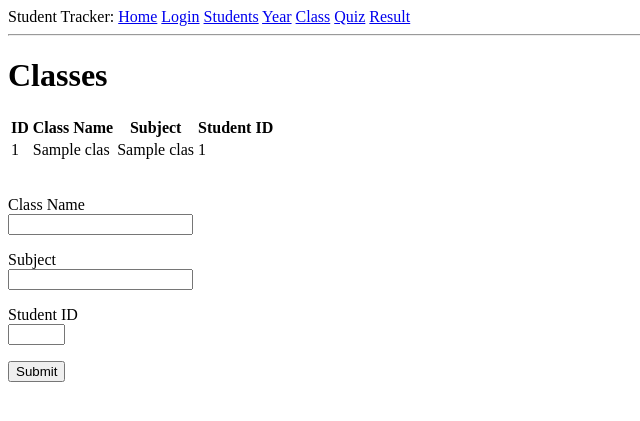
After one commit to CalicheCas/IS211_Assignment12, a Flask app: page /class in a window 1280 px wide. The commit adds this page. Shown: the top 421 px of the page, without its empty margins (0-640 px from the left). Run offline with Flask 2, Linux system fonts and the light colour scheme; tables that the repository leaves empty hold one stand-in row (values such as "Sample post").

Commit message:
Submitted app in working order

```diff
--- a/app/forms.py
+++ b/app/forms.py
@@ -1,8 +1,8 @@
-from flask_wtf import FlaskForm
+from flask_wtf import FlaskForm, Form
 from wtforms import StringField, PasswordField, BooleanField, SubmitField
-from wtforms.validators import DataRequired
 from wtforms.validators import ValidationError, DataRequired, Email, EqualTo
 from app.models import User
+from wtforms.fields.html5 import DateField
 
 
 class LoginForm(FlaskForm):
@@ -29,3 +29,29 @@ class RegistrationForm(FlaskForm):
         user = User.query.filter_by(email=email.data).first()
         if user is not None:
             raise ValidationError('Please use a different email address.')
+
+
+class StudentForm(FlaskForm):
+    firstname = StringField('First Name', validators=[DataRequired()])
+    lastname = StringField('Last Name', validators=[DataRequired()])
+    year = StringField('Year', validators=[DataRequired()])
+    submit = SubmitField('Add Student')
+
+
+class YearForm(FlaskForm):
+    desc = StringField("School Year", validators=[DataRequired()])
+    submit = SubmitField('Submit')
+
+
+class ClassForm(FlaskForm):
+    name = StringField("Class Name", validators=[DataRequired()])
+    subject = StringField("Subject", validators=[DataRequired()])
+    student_id = StringField("Student ID", validators=[DataRequired()])
+    submit = SubmitField('Submit')
+
+
+class QuizForm(FlaskForm):
+    created_at = DateField('Date', format='%Y-%m-%d')
+    grade = StringField("Grade", validators=[DataRequired()])
+    class_id = StringField("Class ID", validators=[DataRequired()])
+    submit = SubmitField('Submit')
--- a/app/routes.py
+++ b/app/routes.py
@@ -1,9 +1,10 @@
-from flask import render_template, flash, redirect, url_for, request
+from flask import render_template, flash, redirect, url_for, request, current_app
 from app import app, db
-from app.forms import LoginForm, RegistrationForm
+from app.forms import LoginForm, RegistrationForm, StudentForm, YearForm, ClassForm, QuizForm
 from flask_login import current_user, login_user, logout_user, login_required
-from app.models import User
+from app.models import User, Student, Year, Class, Quiz
 from werkzeug.urls import url_parse
+import sqlalchemy
 
 
 @app.route('/')
@@ -21,6 +22,7 @@ def index():
             'body': 'The Avengers movie was so cool!'
         }
     ]
+    app.logger.error("Rendering index")
     return render_template('index.html', title='Home', posts=posts)
 
 
@@ -33,6 +35,7 @@ def login():
         user = User.query.filter_by(username=form.username.data).first()
         if user is None or not user.check_password(form.password.data):
             flash('Invalid username or password')
+            app.logger.error("Invalid username or password")
             return redirect(url_for('login'))
         login_user(user, remember=form.remember_me.data)
         next_page = request.args.get('next')
@@ -59,5 +62,91 @@ def register():
         db.session.add(user)
         db.session.commit()
         flash('Congratulations, you are now a registered user!')
+        app.logger.error("User {} has been registered.".format(user))
         return redirect(url_for('login'))
     return render_template('register.html', title='Register', form=form)
+
+
+@app.route('/student', methods=['GET', 'POST'])
+@login_required
+def student():
+    form = StudentForm()
+    # years = ['Freshman', 'Sophomore', 'Junior', 'Senior']
+    app.logger.info('test')
+
+    if form.validate_on_submit():
+        fname = form.firstname.data
+        lname = form.firstname.data
+        year_id = form.year.data
+
+        db.session.add(Student(first_name=fname, last_name=lname, year_id=int(year_id)))
+        db.session.commit()
+
+    students = Student.query.all()
+
+    return render_template('student.html', title='Students', form=form, students=students)
+
+
+@login_required
+@app.route('/year', methods=['GET', 'POST'])
+def year():
+
+    form = YearForm()
+    if form.validate_on_submit():
+        desc = form.desc.data
+        db.session.add(Year(desc=desc))
+        db.session.commit()
+
+    years = Year.query.all()
+    return render_template('year.html', Title='Year', form=form, years=years)
+
+
+@login_required
+@app.route('/class', methods=['GET', 'POST'])
+def classes():
+
+    form = ClassForm()
+    if form.validate_on_submit():
+        name = form.name.data
+        subject = form.subject.data
+        student_id = form.student_id.data
+
+        db.session.add(Class(name=name, subject=subject, student_id=int(student_id)))
+        db.session.commit()
+    c = Class.query.all()
+
+    return render_template('class.html', Title='Classes', form=form, classes=c)
+
+
+@login_required
+@app.route('/quiz', methods=['GET', 'POST'])
+def quiz():
+
+    form = QuizForm()
+    if form.validate_on_submit():
+        date = form.created_at.data
+        print(type(date))
+
+        grade = form.grade.data
+        print(type(grade))
+        class_id = form.class_id.data
+        print(type(class_id))
+        db.session.add(Quiz(created_at=date, grade=str(grade), class_id=int(class_id)))
+        db.session.commit()
+    quizzes = Quiz.query.all()
+    print(quizzes)
+
+    return render_template('quiz.html', Title='Quizzes', form=form, quizzes=quizzes)
+
+
+@login_required
+@app.route('/result', methods=['GET'])
+def results():
+
+    sql = sqlalchemy.text('''SELECT st.first_name, st.last_name, y.desc, c.name, q.grade FROM Student st LEFT
+                        JOIN Year y ON st.year_id = y.id LEFT JOIN Class c ON c.student_id = st.id
+                        LEFT JOIN Quiz q ON q.class_id = c.id''')
+
+    r = db.engine.execute(sql).fetchall()
+
+    return render_template('result.html', Title='Results', results=r)
--- a/app/templates/base.html
+++ b/app/templates/base.html
@@ -16,6 +16,11 @@
             {% else %}
             <a href="{{ url_for('logout') }}">Logout</a>
             {% endif %}
+            <a href="{{ url_for('student') }}">Students</a>
+            <a href="{{ url_for('year') }}">Year</a>
+            <a href="{{ url_for('classes') }}">Class</a>
+            <a href="{{ url_for('quiz') }}">Quiz</a>
+            <a href="{{ url_for('results') }}">Result</a>
         </div>
         <hr>
         {% with messages = get_flashed_messages() %}
--- /dev/null
+++ b/app/templates/class.html
@@ -0,0 +1,58 @@
+<!DOCTYPE html>
+<html lang="en">
+<head>
+    <meta charset="UTF-8">
+    <title>Class</title>
+</head>
+<body>
+        {% extends "base.html" %}
+
+        {% block content %}
+            <h1>Classes</h1>
+
+            <div>
+            <table id="classes">
+                <tr>
+                    <th>ID</th>
+                    <th>Class Name</th>
+                    <th>Subject</th>
+                    <th>Student ID</th>
+                </tr>
+                {% for class in classes %}
+                <tr>
+                    <td> {{class.id}} </td>
+                    <td> {{class.name}} </td>
+                    <td> {{class.subject}} </td>
+                    <td> {{class.student_id}} </td>
+                </tr>
+                {% endfor %}
+            </table>
+            </div><br>
+            <form action="/class" method="post">
+                {{ form.hidden_tag() }}
+                <p>
+                    {{ form.name.label }}<br>
+                    {{ form.name(size=20) }}<br>
+                    {% for error in form.name.errors %}
+                    <span style="color: red;">[{{ error }}]</span>
+                    {% endfor %}
+                </p>
+                <p>
+                    {{ form.subject.label }}<br>
+                    {{ form.subject(size=20) }}<br>
+                    {% for error in form.subject.errors %}
+                    <span style="color: red;">[{{ error }}]</span>
+                    {% endfor %}
+                </p>
+                <p>
+                    {{ form.student_id.label }}<br>
+                    {{ form.student_id(size=4) }}<br>
+                    {% for error in form.student_id.errors %}
+                    <span style="color: red;">[{{ error }}]</span>
+                    {% endfor %}
+                </p>
+                <p>{{ form.submit() }}</p>
+            </form>
+        {% endblock %}
+    </body>
+</html>
--- a/migrations/alembic.ini
+++ b/migrations/alembic.ini
@@ -2,7 +2,7 @@
 
 [alembic]
 # template used to generate migration files
-file_template = %%(rev)s_%%(slug)s
+# file_template = %%(rev)s_%%(slug)s
 
 # set to 'true' to run the environment during
 # the 'revision' command, regardless of autogenerate
```
Also changed, not shown: app/__init__.py (+21 -0 lines), app/models.py (+3 -4 lines), app/templates/quiz.html (added, +56 -0 lines), app/templates/result.html (added, +34 -0 lines), app/templates/student.html (added, +66 -0 lines), app/templates/year.html (added, +39 -0 lines), migrations/versions/ab82045e9bfd_.py (renamed from migrations/versions/c7e776231bd7_year_student_class_and_quiz_tables.py, +22 -10 lines), migrations/versions/fd80db45132f_users_table.py (deleted, +0 -38 lines), README.md, app.db.
